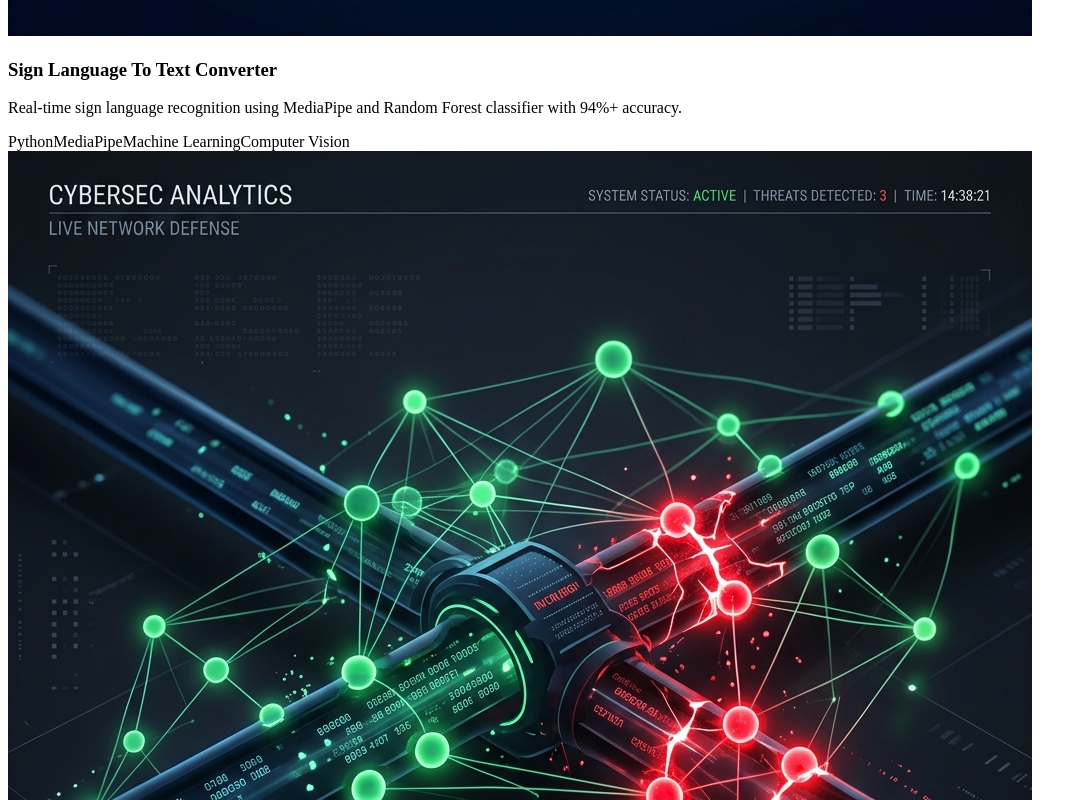
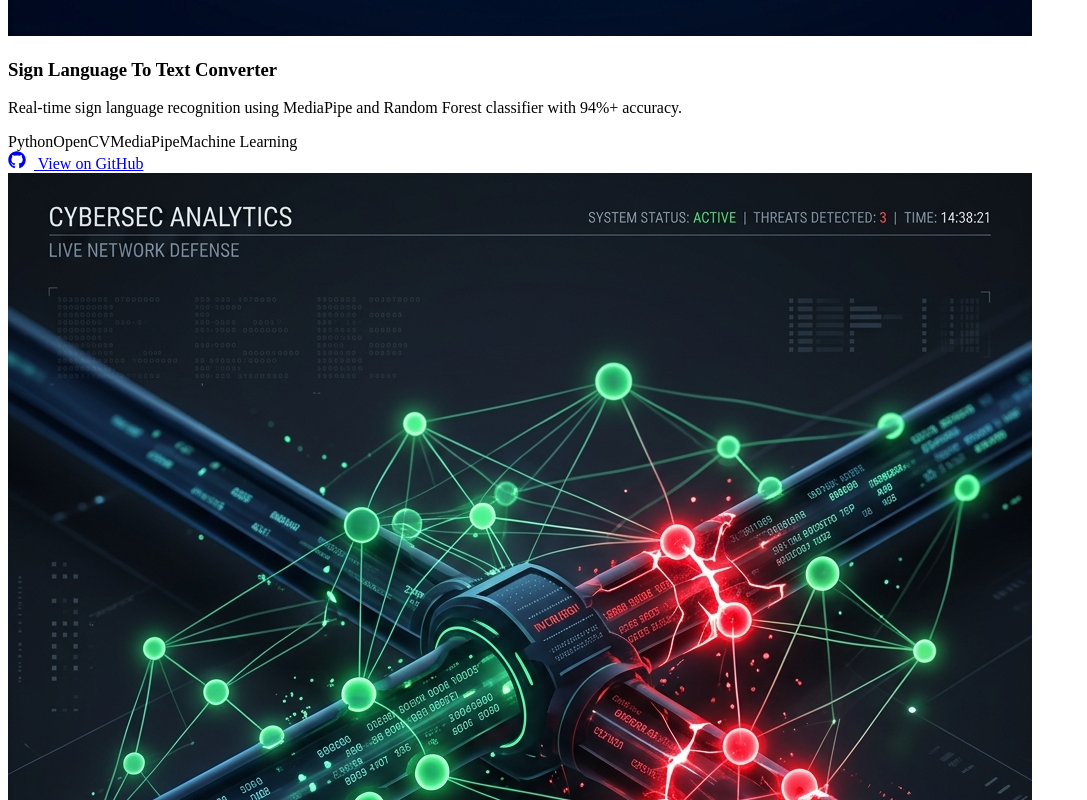
Before and after one commit to IrfanM-7/Portfoliox, a React (Vite) app: page / in a window 1280 px wide. Shown: the part 4800-5600 px from the top of the page, without its empty margins (0-1087 px from the left). Built offline with nearby package versions, Linux system fonts and the light colour scheme; the HTML template or start-up script is replaced by a standard one; a web font is replaced by a local one.

Commit message:
style: update View on GitHub button design to match requested reference layout

```diff
--- a/src/App.tsx
+++ b/src/App.tsx
@@ -136,8 +136,9 @@ const App: React.FC = () => {
       id: 1,
       title: 'Sign Language To Text Converter',
       description: 'Real-time sign language recognition using MediaPipe and Random Forest classifier with 94%+ accuracy.',
-      tags: ['Python', 'MediaPipe', 'Machine Learning', 'Computer Vision'],
+      tags: ['Python', 'OpenCV', 'MediaPipe', 'Machine Learning'],
       image: '/sign_language_project.png',
+      link: 'https://github.com/IrfanM-7/Sign-Language-To-Text-Converter',
     },
     {
       id: 2,
@@ -145,6 +146,7 @@ const App: React.FC = () => {
       description: 'CNN-LSTM based cybersecurity intrusion detection system using NSL-KDD dataset.',
       tags: ['Python', 'TensorFlow', 'CNN-LSTM', 'Security'],
       image: '/nids_project.png',
+      link: 'https://github.com/IrfanM-7/Network-Intrusion-Detection-System-NIDS',
     },
     {
       id: 3,
@@ -152,6 +154,7 @@ const App: React.FC = () => {
       description: 'Tamil AI communication ecosystem integrating chatbot, voicebot, Whisper ASR and NLP complaint classification.',
       tags: ['Python', 'NLP', 'Whisper ASR', 'AI', 'Chatbot'],
       image: '/nagarvaani_project.png',
+      link: 'https://github.com/IrfanM-7/NagarVaani',
     },
     {
       id: 4,
@@ -159,6 +162,7 @@ const App: React.FC = () => {
       description: 'Agricultural supply chain platform using React and Firebase for real-time intelligent matching.',
       tags: ['React', 'Firebase', 'Supply Chain', 'Real-time'],
       image: '/agriconnect_project.png',
+      link: 'https://github.com/IrfanM-7/AgriConnect',
     },
     {
       id: 5,
@@ -543,7 +547,7 @@ const App: React.FC = () => {
                       </div>
                       {project.link && (
                         <a href={project.link} target="_blank" rel="noreferrer" className="project-link-btn">
-                          View on GitHub <FaExternalLinkAlt style={{ marginLeft: '6px', fontSize: '12px' }} />
+                          <FaGithub style={{ marginRight: '8px', fontSize: '18px' }} /> View on GitHub
                         </a>
                       )}
                     </div>
--- a/src/styles.css
+++ b/src/styles.css
@@ -563,16 +563,17 @@ body {
   display: inline-flex;
   align-items: center;
   margin-top: 16px;
-  color: var(--primary-blue);
+  color: var(--primary-dark-navy);
   font-family: 'Jost', sans-serif;
-  font-size: 15px;
-  font-weight: 600;
+  font-size: 18px;
+  font-weight: 700;
   text-decoration: none;
   transition: var(--transition-fast);
 }
 
 .project-link-btn:hover {
-  color: var(--primary-dark-navy);
+  color: var(--primary-blue);
+  transform: translateY(-1px);
 }
 
 /* ================================================================
```
